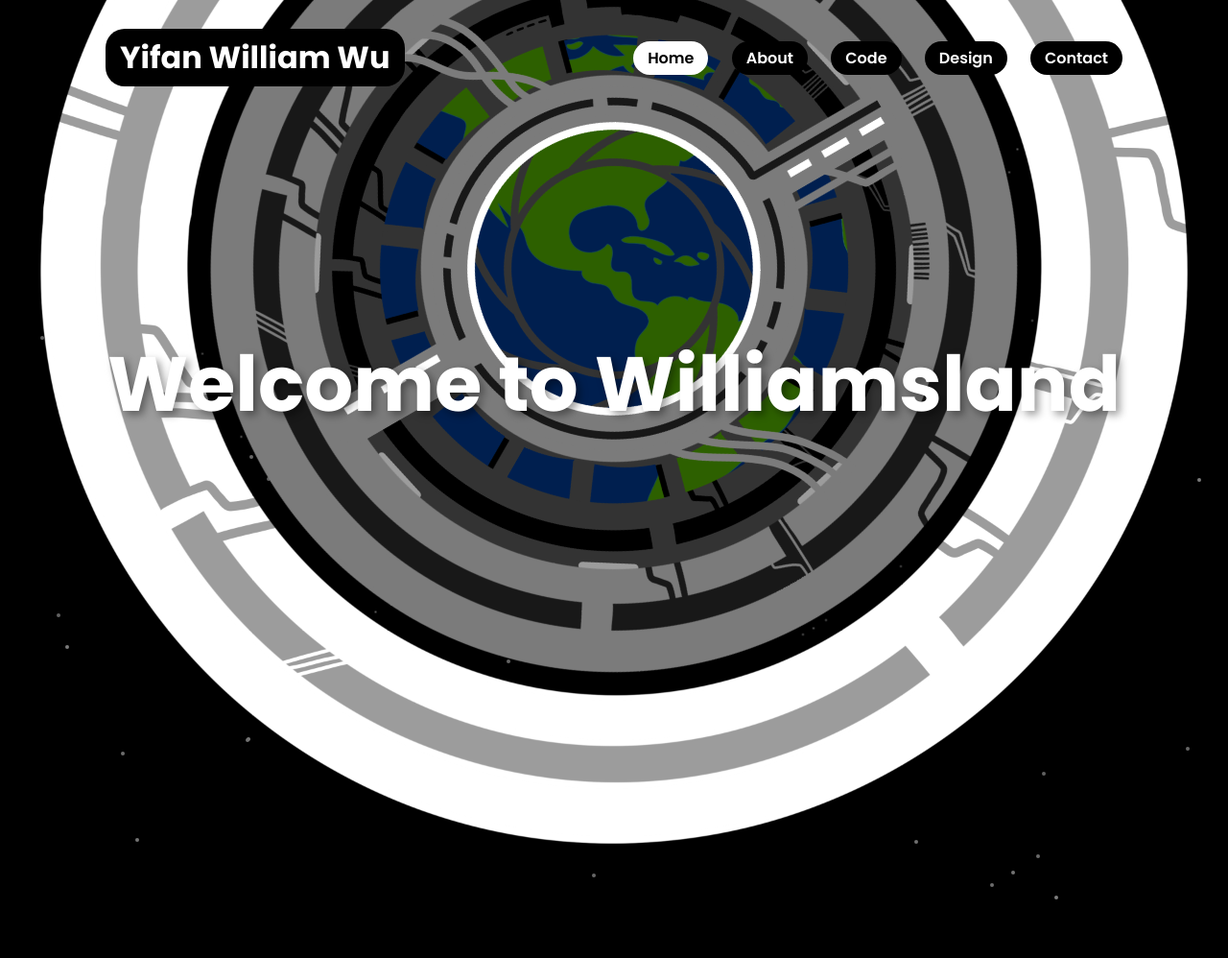
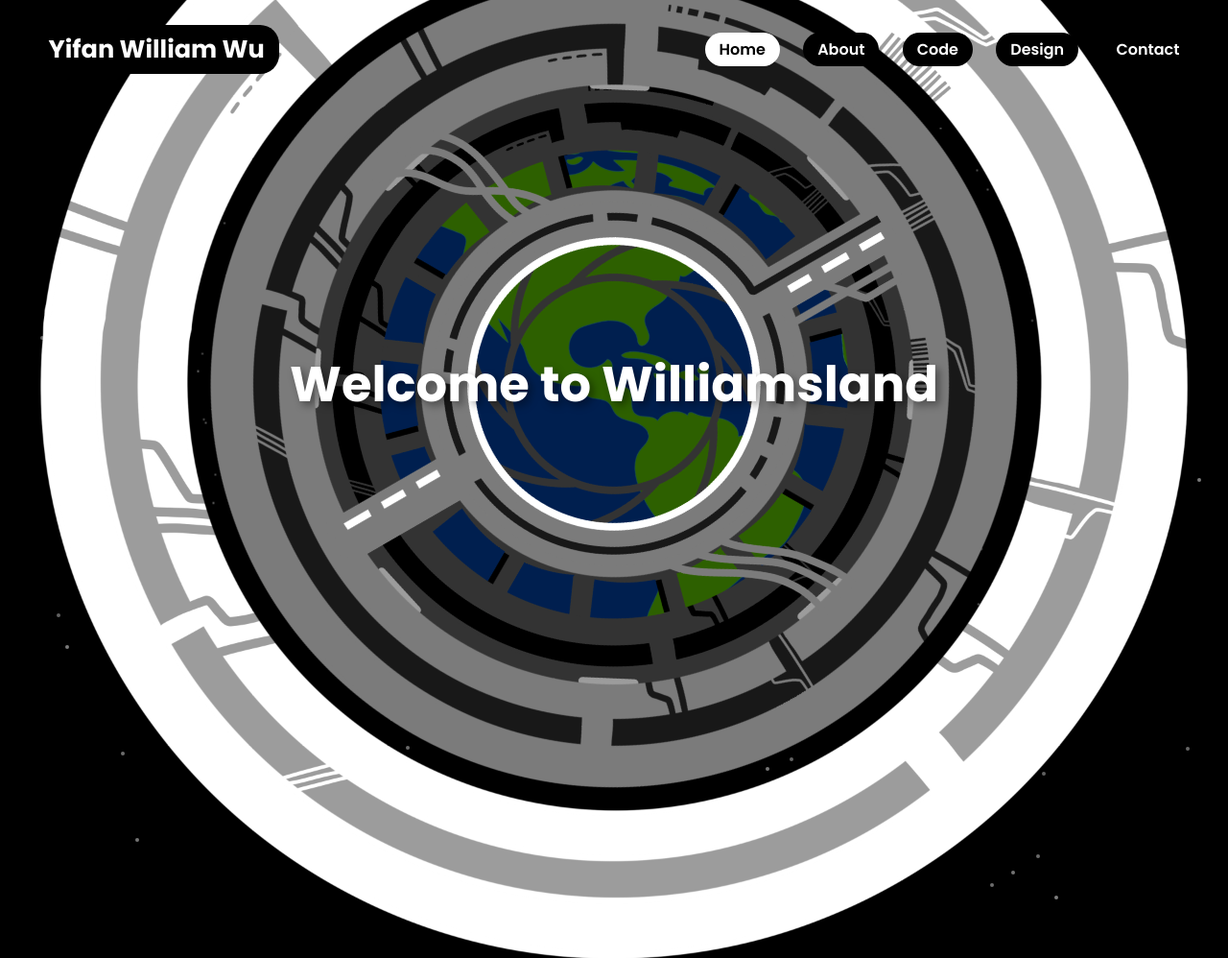
Before and after one commit to WilliamW9758/williamw9758.github.io, a plain HTML site: page index.html in a window 1280 px wide. Shown: the top 998 px of the page at 96% size. Drawn offline with Linux system fonts and the light colour scheme.

Commit message:
relative measure

```diff
--- a/script.js
+++ b/script.js
@@ -5,6 +5,8 @@ let layer3 = document.getElementById('layer3')
 let layer4 = document.getElementById('layer4')
 let layer5 = document.getElementById('layer5')
 let layer6 = document.getElementById('layer6')
+let logo = document.getElementById('logo')
+// let navs = document.getElementsByClassName('navigation')
 // let layers = {layer1s, layer2, layer3, layer4, layer5, layer6};
 // const layers = document.querySelectorAll('.layer');
 
@@ -50,6 +52,11 @@ function updateLayers() {
 function handleScroll(e) {
     e.preventDefault();
 
+    // logo.classList.add(logo.offsetTop);
+    // navs.forEach((nav) => {
+    //     nav.style.top = scrollPos;
+    // });
+
     if (e.deltaY > 0) {
         scrollPos += 0.05;
     } else {
--- a/style.css
+++ b/style.css
@@ -19,7 +19,7 @@ header {
     top: 0;
     left: 0;
     width: 100%;
-    padding: 30px 100px;
+    padding: 2vw 2vw;
     display: flex;
     justify-content: space-between;
     align-items: center;
@@ -27,7 +27,7 @@ header {
 }
 
 .logo {
-    font-size: 2em;
+    font-size: 2vw;
     pointer-events: none;
     justify-content: left;
     color: white;
@@ -60,6 +60,7 @@ header {
     display: flex;
     justify-content: center;
     align-items: center;
+    width: 100vw;
     height: 100vh;
 }
 
@@ -75,7 +76,7 @@ header {
 
 #text {
     position: absolute;
-    font-size: 5em;
+    font-size: 4vw;
     color: #ffffff;
     text-shadow: 4px 4px 8px rgba(0, 0, 0, .4);
 }
@@ -83,8 +84,6 @@ header {
 .parallax img {
     position: absolute;
     /* scale: 1; */
-    top: -45vh;
-    left: 0;
     width: 100%;
     /* height: 100%; */
     pointer-events: none;
```
Also changed, not shown: Images/layer5.PNG (added), Images/layer6.PNG (added).
